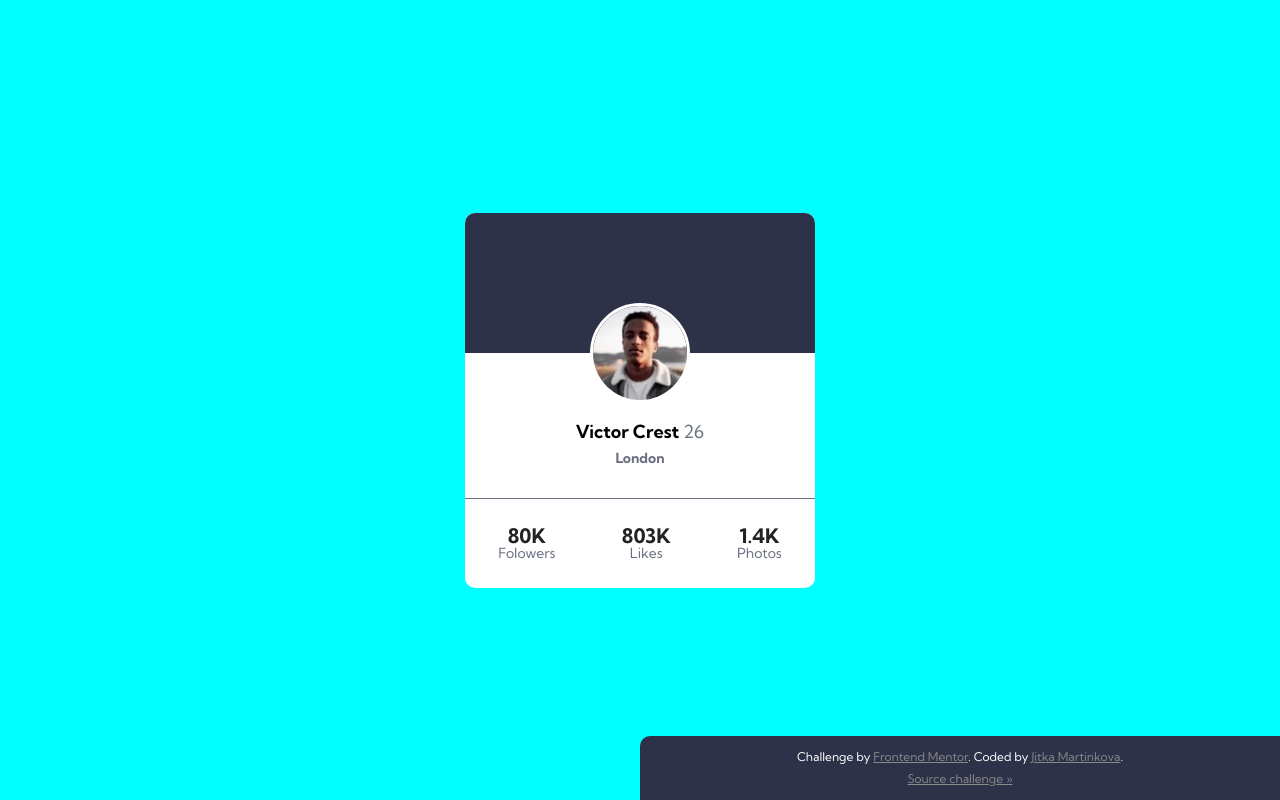
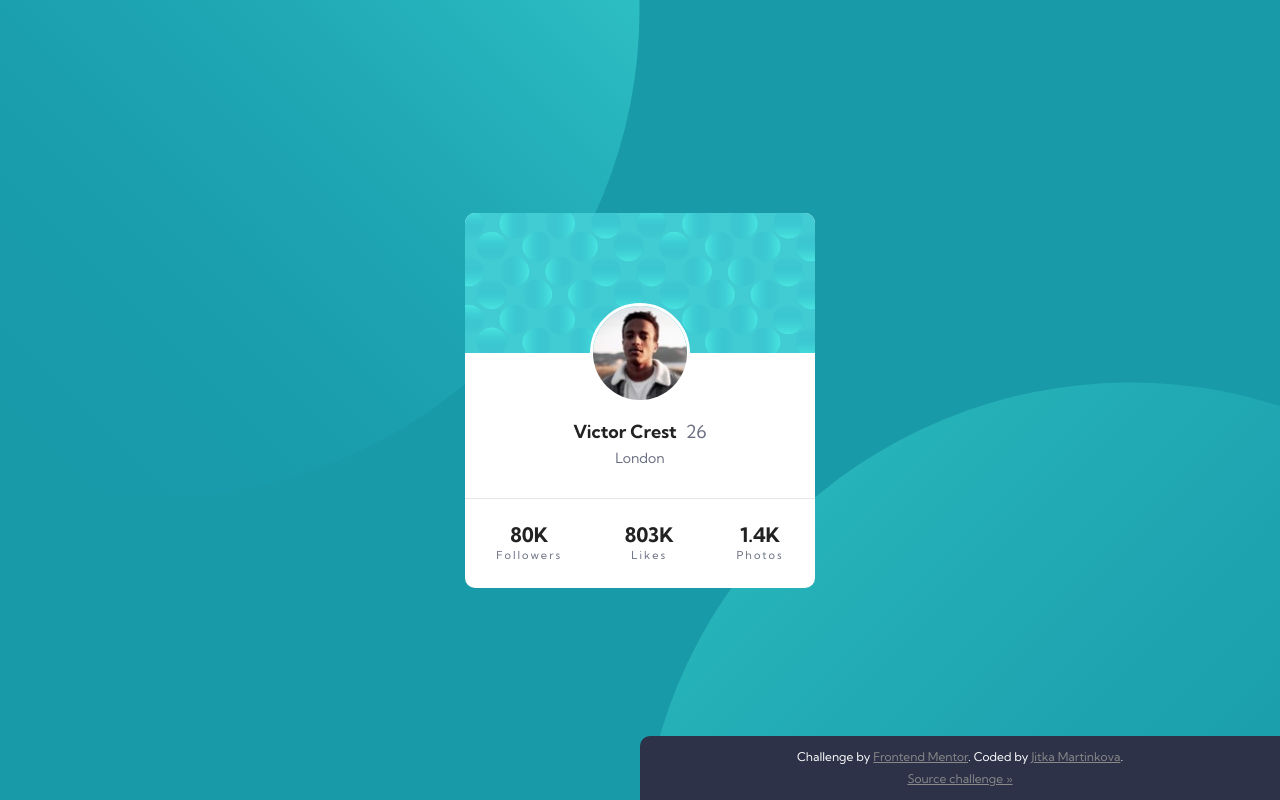
Before and after one commit to jitkama/FrontendMentor_profile-card, a website: page index.html in a window 1280 px wide. Drawn offline with Linux system fonts and the light colour scheme.

Commit message:
final version

```diff
--- a/SCSS/_base.scss
+++ b/SCSS/_base.scss
@@ -17,11 +17,32 @@ html {
 body {
    height: 100vh;
    display: flex;
-  align-items: center;
-  justify-content: center;
+   align-items: center;
+   justify-content: center;
    background-color: $color-primary;
+  position: relative;
+  @media screen and (max-width: 500px) {
+   flex-direction: column;
+   flex: 1;
+}
 }
 
+.wrapper {
+   position: absolute;
+   height: 100vh;
+   width: 100%;
+   overflow: hidden;
+}
+.bg--top {
+   position: absolute;
+   top: -60%;
+   right: 50%;
+}
+.bg--bottom {
+   position: absolute;
+   bottom: -70%;
+   left: 50%;
+}
 .center {
    text-align: center;
 }
--- a/SCSS/_layout.scss
+++ b/SCSS/_layout.scss
@@ -10,6 +10,14 @@
    background-color: $color-primary--dark;
    font-size: 1.2rem;
    color: $color-white;
+
+   @media screen and (max-width: 500px) {
+      width: 100%;
+      position: relative;
+      border-radius: 0px;
+      align-self: flex-end;
+   }
+
    a, a:link, a:visited {
       color: #888;
 
@@ -24,16 +32,27 @@
    border-radius: 1rem;
    overflow: hidden;
    position: relative;
+
+   @media screen and (max-width: 500px) {
+      align-self: space-around;
+      margin: auto;
+   }
+
+   @media screen and (max-width: 400px) {
+      width: 90%;
+      height: auto;
+      min-height: 375px;
+
+   }
    &__header {
       display: flex;
       align-items: center;
       justify-content: center;
+      text-indent: -9999px;
       height: 14rem;
       width: 100%;
-      background-image: url(./images/bg-patter-card.svg) top left;
-      background-size: 100%;
-      background-color: $color-primary--dark;
-
+      background: url(../images/bg-pattern-card.svg) no-repeat top left;
+      background-size: cover;
       img {
             display: block;
             border-radius: 50px;
@@ -46,15 +65,18 @@
    &__person {
       margin-top: 7rem;
       font-weight: 700;
+      color: $color-black;
       font-size: $font-size--primary;
       &--age {
          font-weight: 400;
          color: $color-primary--light;
+         margin-left: 0.5rem;
       }
       &--city {
          margin-top: 1rem;
          font-size: 1.4rem;
          color: $color-primary--light;
+         font-weight: 400;
       }
    }
 
@@ -66,7 +88,7 @@
       align-items: center;
       color: $color-primary--light;
       font-size: 1.4rem;
-      border-top: 1px solid $color-primary--light;
+      border-top: 1px solid #e7e7e7;
       position: absolute;
       bottom: 0;
       left: 0;
@@ -74,7 +96,12 @@
          font-weight: 700;
          font-size: 2rem;
          color: $color-black;
+         margin-bottom: .5rem;
 
+      }
+      &__item {
+         font-size: 1.1rem;
+         letter-spacing: 2px;
       }
    }
 }
--- a/SCSS/_variables.scss
+++ b/SCSS/_variables.scss
@@ -2,7 +2,8 @@
 
 $font-family--primary: 'Kumbh Sans', sans-serif;
 $font-size--primary: 1.8rem;
-$color-primary: #00ffff;
+//$color-primary: #00ffff;
+$color-primary: #189aa8;
 $color-primary--dark: #2d3248;
 $color-primary--light: #6a6f81;
 $color-grey: #969696;
--- a/index.html
+++ b/index.html
@@ -1,30 +1,37 @@
 <!DOCTYPE html>
 <html lang="en">
+
 <head>
   <meta charset="UTF-8">
-  <meta name="viewport" content="width=device-width, initial-scale=1.0"> <!-- displays site properly based on user's device -->
+
+  <!-- displays site properly based on user's device -->
+  <meta name="viewport" content="width=device-width, initial-scale=1.0">
 
   <link rel="icon" type="image/png" sizes="32x32" href="./images/favicon-32x32.png">
-
   <title>Frontend Mentor | Profile card component</title>
 
   <!-- General stylesheet -->
-
   <link rel="stylesheet" href="CSS/style.css">
 </head>
+
 <body>
+  <div class="wrapper">
+    <img src="images/bg-pattern-top.svg" alt="background graphic" class="bg--top">
+    <img src="images/bg-pattern-bottom.svg" alt="background graphic" class="bg--bottom">
+  </div><!-- end of .WRAPPER -->
+
     <div class="card center">
       <div class="card__header">
         <img src="./images/image-victor.jpg" style="card__img">
-  </div>
+      </div><!-- end of .CARD__HEADER -->
       <div class="card__person">
         <h1>Victor Crest <span class="card__person--age">26</span></h1>
         <h2 class="card__person--city">London</h2>
-  </div>
+      </div><!-- end of .CARD__PERSON -->
       <div class="card__footer">
         <div class="card__footer__box">
           <h3 class="card__footer__stats">80K</h3>
-    <p class="card__footer__item">Folowers</p>
+          <p class="card__footer__item">Followers</p>
         </div>
         <div class="card__footer__box">
           <h3 class="card__footer__stats">803K</h3>
@@ -34,8 +41,8 @@
           <h3 class="card__footer__stats">1.4K</h3>
           <p class="card__footer__item">Photos</p>
         </div>
-  </div>
-</div>
+      </div><!-- end of .CARD__FOOTER -->
+    </div><!-- end of .CARD -->
 
 
 
@@ -43,7 +50,12 @@
     <div class="attribution center">
       <p>Challenge by <a href="https://www.frontendmentor.io?ref=challenge" target="_blank">Frontend Mentor</a>.
         Coded by <a href="#">Jitka Martinkova</a>.</p>
-     <p><a href="https://www.frontendmentor.io/challenges/profile-card-component-cfArpWshJ/hub/profile-card-component-6wjHuHch-">Source challenge &raquo;</a></p>
-  </div>
+      <p><a
+          href="https://www.frontendmentor.io/challenges/profile-card-component-cfArpWshJ/hub/profile-card-component-6wjHuHch-">Source
+          challenge &raquo;</a></p>
+    </div><!-- end of .ATTRIBUTION -->
+
+
 </body>
+
 </html>
```
Also changed, not shown: CSS/style.css. Lines whose indentation alone changed are shown as unchanged.
